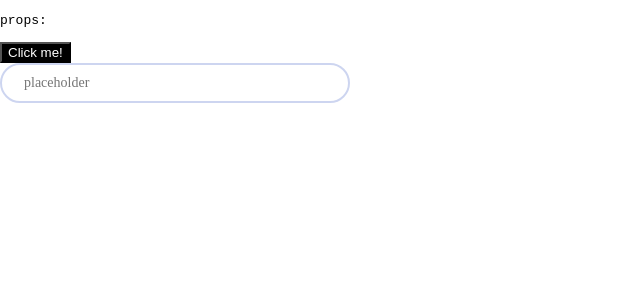
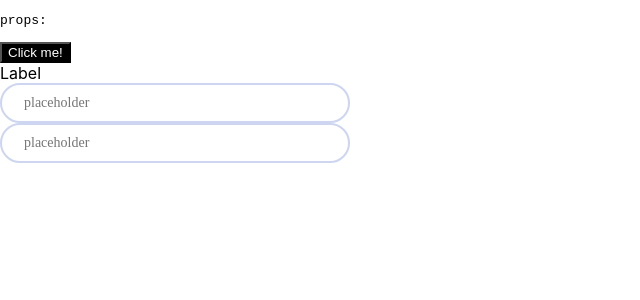
Before and after one commit to Joel-Hendrix1021/website, a Next.js app: page /components in a window 1280 px wide. Shown: the top 300 px of the page, without its empty margins (0-640 px from the left). Built offline with nearby package versions, Linux system fonts and the light colour scheme.

Commit message:
fix(input): add change border color

```diff
--- a/components/input/Input.tsx
+++ b/components/input/Input.tsx
@@ -1,14 +1,42 @@
+import { FocusEvent, MouseEvent, SyntheticEvent, useState } from "react";
 import { InputContainer, InputStyle } from "./styles";
 
 interface Props {
-  borderColor?: string;
+  label?: string;
+  type?: string;
 }
 
-const Input = ({ borderColor }: Props) => {
+const Input = ({ label, type }: Props) => {
+  const [border, setBorder] = useState("");
+
+  const handleOnClick = (e: MouseEvent<HTMLInputElement>) => {
+    console.log("onclick");
+  };
+  const handleOnFocus = (e: FocusEvent<HTMLInputElement>) => {
+    setBorder("#31C5C7");
+  };
+  const handleOnBlur = (e: FocusEvent<HTMLInputElement>) => {
+    setBorder("#CDD5F0");
+  };
+
+  const handleOnError = (e: SyntheticEvent<HTMLInputElement>) => {
+    console.log("onError");
+  };
+
   return (
-    <InputContainer borderColor={borderColor}>
-      <InputStyle type="text" placeholder="placeholder" />
-    </InputContainer>
+    <div>
+      {label && <label>{label}</label>}
+      <InputContainer borderColor={border}>
+        <InputStyle
+          type={type}
+          placeholder="placeholder"
+          onClick={(e) => handleOnClick(e)}
+          onFocus={(e) => handleOnFocus(e)}
+          onBlur={(e) => handleOnBlur(e)}
+          onError={(e) => handleOnError(e)}
+        />
+      </InputContainer>
+    </div>
   );
 };
 
--- a/components/input/styles.tsx
+++ b/components/input/styles.tsx
@@ -15,6 +15,8 @@ export const InputContainer = styled.div<InputProps>`
   height: 40px;
   background: #ffffff;
   border: 2px solid ${(props) => props.borderColor || "#CDD5F0"};
+  opacity: 1;
+  transition: border 0.3s ease-in-out;
   border-radius: 100px;
 `;
 
--- a/pages/components.tsx
+++ b/pages/components.tsx
@@ -14,7 +14,10 @@ export default function Components(): JSX.Element {
     <div>
       <pre>props: {}</pre>
       <Button />
-      <Input borderColor="#CDD5F0" />
+      <Input label={"Label"} />
+      <Input type={"email"} />
     </div>
   );
 }
+
+//event: actived, error, focused inactive o default
```
